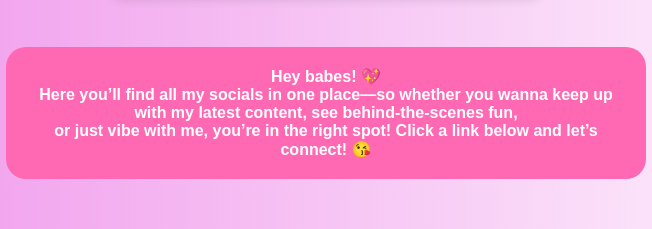
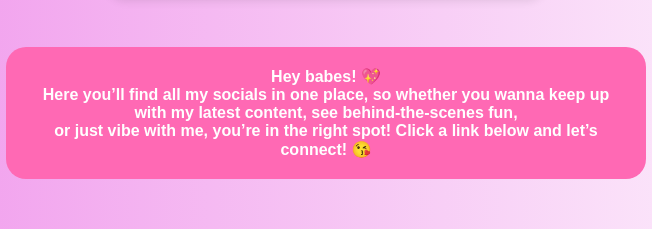
Before and after one commit to jordynadinolfi/jordynslinks, a plain HTML site: page index.html in a window 1280 px wide. Shown: the part 512-741 px from the top of the page, 314-966 px from the left. Drawn offline with Linux system fonts and the light colour scheme.

Commit message:
Update index.html

```diff
--- a/index.html
+++ b/index.html
@@ -90,6 +90,6 @@
         <a href="https://www.instagram.com/jordyn_babbyy/" class="link-btn">Private Instagram 🔗</a>
         <a href="https://collabstr.com/jordynadinolfi" class="link-btn">INSTAGRAM COLLABORATIONS</a>
     </div>
-    <p class="bio-text">Hey babes! 💖 <br> Here you’ll find all my socials in one place—so whether you wanna keep up with my latest content, see behind-the-scenes fun, <br> or just vibe with me, you’re in the right spot! Click a link below and let’s connect! 😘</p>
+    <p class="bio-text">Hey babes! 💖 <br> Here you’ll find all my socials in one place, so whether you wanna keep up with my latest content, see behind-the-scenes fun, <br> or just vibe with me, you’re in the right spot! Click a link below and let’s connect! 😘</p>
 </body>
 </html>
```
